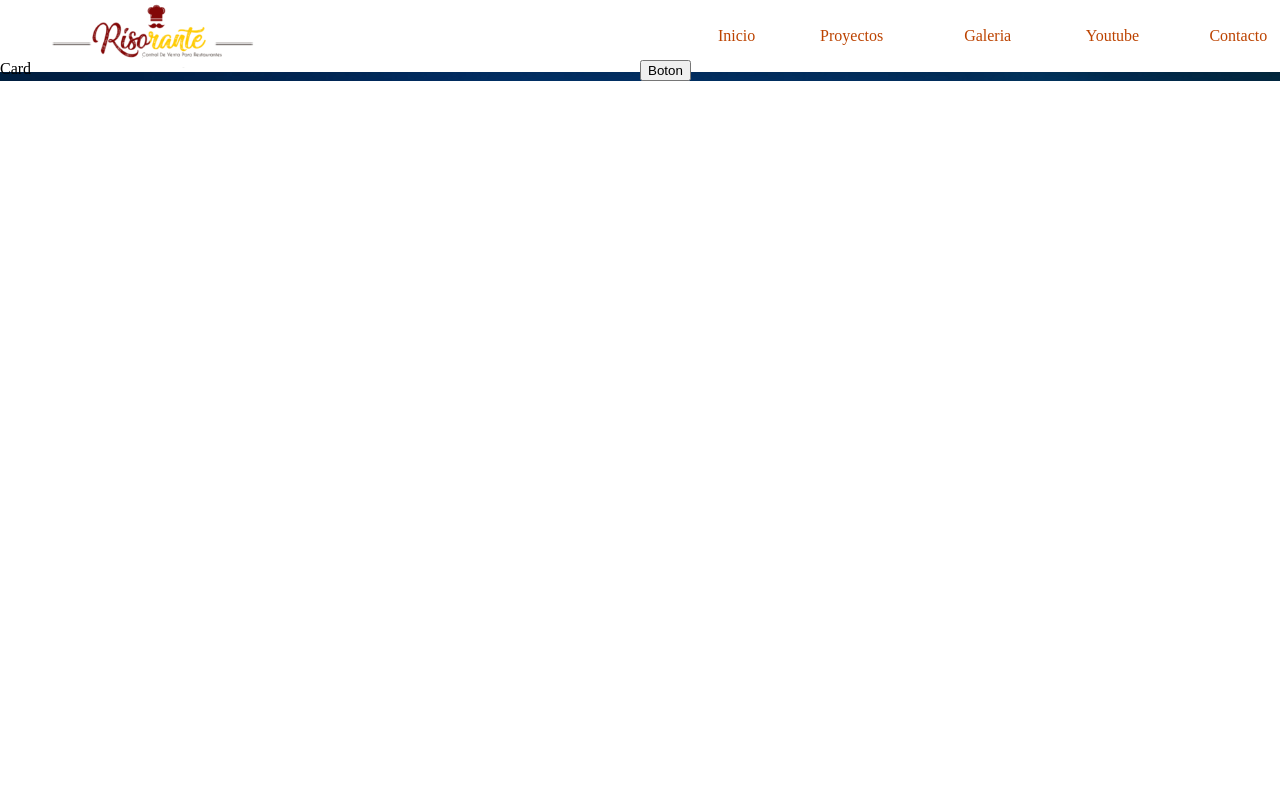
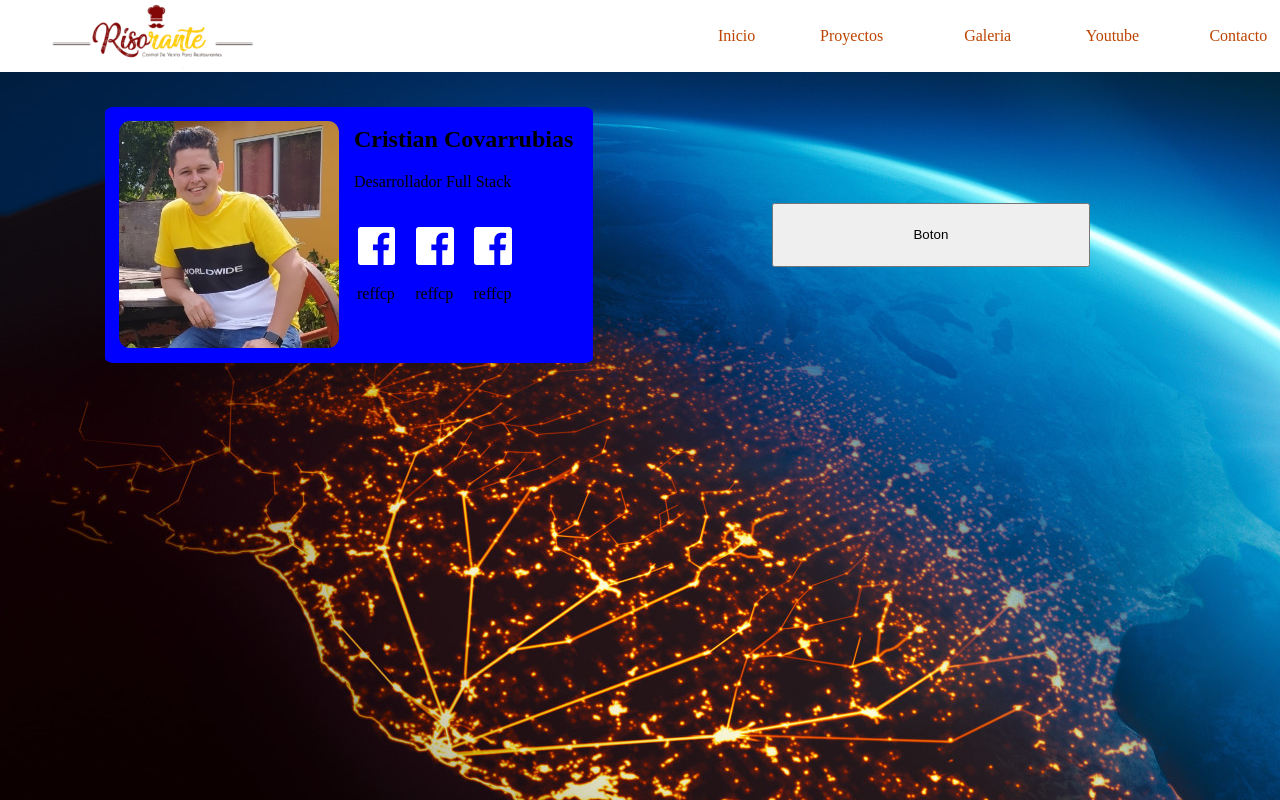
Before and after one commit to Reffcp/portafolio-personal, an Angular app: page /inicio in a window 1280 px wide. Built offline with nearby package versions, Linux system fonts and the light colour scheme.

Commit message:
avance portafolio

```diff
--- a/src/app/app.component.html
+++ b/src/app/app.component.html
@@ -1,8 +1,30 @@
-<div class="main-container two-column">
-  <section>
-    Card
+<section class="main-container">
+  <section class="section-main-1">
+    <div class="card-presentation">
+      <img class="profile-photo" src="../assets/yo.jpg" alt="foto-perfil">
+    <section>
+      <h2>Cristian Covarrubias</h2>
+    <p>Desarrollador Full Stack</p>
+    <section class="section-social">
+      <div>
+        <img class="social-icon" src="../assets/logo-facebook.svg" alt="logo-facebook">
+        <br> <p>reffcp</p>
+      </div>
+      <div>
+        <img class="social-icon" src="../assets/logo-facebook.svg" alt="logo-facebook">
+        <br> <p>reffcp</p>
+      </div>
+      <div>
+        <img class="social-icon" src="../assets/logo-facebook.svg" alt="logo-facebook">
+        <br> <p>reffcp</p>
+      </div>
+
+
+    </section>
+    </section>
+    </div>
   </section>
-  <section>
-    <button>Boton</button>
+  <section class="section-main-2">
+    <button class="main-button">Boton</button>
   </section>
-</div>
+</section>
--- a/src/index.html
+++ b/src/index.html
@@ -6,6 +6,7 @@
   <base href="/">
   <meta name="viewport" content="width=device-width, initial-scale=1">
   <link rel="icon" type="image/x-icon" href="favicon.ico">
+  <link href="https://fonts.googleapis.com/css2?family=Open+Sans:wght@300&display=swap" rel="stylesheet">
 </head>
 <body>
   <header>
--- a/src/styles.css
+++ b/src/styles.css
@@ -9,6 +9,7 @@ body{
     right: 0;
 
 }
+
 
 a{
     text-decoration: none;
@@ -47,13 +48,58 @@ nav .menu-link{
 main{
     background-image: url('./assets/background.jpg');
     width: 100%;
+    height: 100%;
 }
 
-div .main-container{
-    width: 100%;
+.main-container{
+    display: grid;
+    grid-template-columns: 1fr 10fr 10fr 1fr ;
+
 }
 
-.two-column{
+.profile-photo{
+    width: 45%;
+    margin: 3%;
+    border-radius: 5%;
+}
+
+.section-main-1{
     display: grid;
-    grid-template-columns: 1fr 1fr ;
+    grid-column: 2;
+    justify-items: center;
+    margin: 8%;
+    background-color: blue;
+    border-radius: 2%;
+
 }
+.section-main-2{
+    display: grid;
+    grid-column: 3;
+    justify-items: center;
+    align-items: center;
+    margin: 8%;
+
+}
+
+
+.social-icon{
+    width: 65%;
+    margin-left: 2%;
+}
+
+.section-social{
+    display: flex;
+    margin-top: 15%;
+    text-align: center;
+    margin-right: 30%;
+    margin-left: -3%;
+}
+
+.card-presentation{
+    display: flex;
+}
+
+.main-button{
+    width: 65%;
+    height: 25%;
+}
```
Also changed, not shown: src/assets/logo-facebook.svg (added), src/assets/yo.jpg (added).
